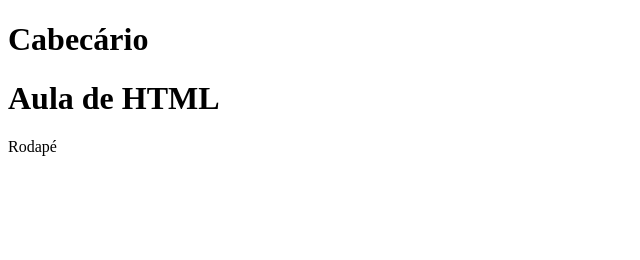
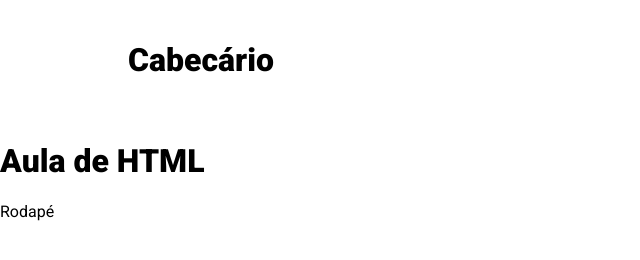
Before and after one commit to rudamoraes/criptodev-html-css, a plain HTML site: page index.html in a window 1280 px wide. Shown: the whole page, without its empty margins (0-640 px from the left). Drawn offline with Linux system fonts and the light colour scheme.

Commit message:
update css file

```diff
--- /dev/null
+++ b/css/style.css
@@ -0,0 +1,16 @@
+@import url('https://fonts.googleapis.com/css2?family=Montserrat:ital,wght@0,100;0,300;0,400;0,500;1,200;1,300&family=Roboto:wght@300;400;500;900&display=swap');
+
+body{
+  padding: 0;
+  margin: 0;
+}
+
+h1, h2, h3, h4, h5, h6, p, span, strong {
+  font-family: 'Roboto', sans-serif;
+}
+
+.container{
+  max-width: 80%;
+  margin: 0 auto;
+  padding:20px;
+}
--- a/index.html
+++ b/index.html
@@ -5,16 +5,21 @@
   <meta http-equiv="X-UA-Compatible" content="IE=edge">
   <meta name="viewport" content="width=device-width, initial-scale=1.0">
   <title>Aula de HTML e CSS</title>
+  <link rel="stylesheet" href="css/style.css">
 </head>
 <body>
   <header>
-    <h1>Cabecário</h1>
+    <div class="container">
+      <h1>Cabecário</h1>
+    </div>
   </header>
   <div>
     <h1> Aula de HTML</h1>
   </div>
   <footer>
-    <p>Rodapé</p>
+    <div>
+      <p>Rodapé</p>
+    </div>
   </footer>
 </body>
 </html>
```
Also changed, not shown: 1 other file.
